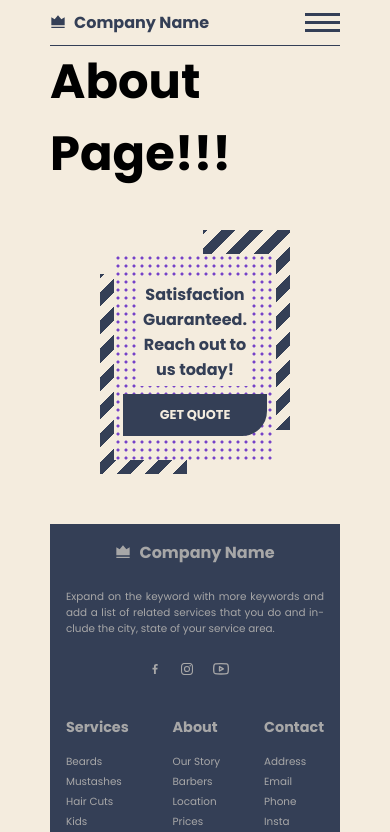
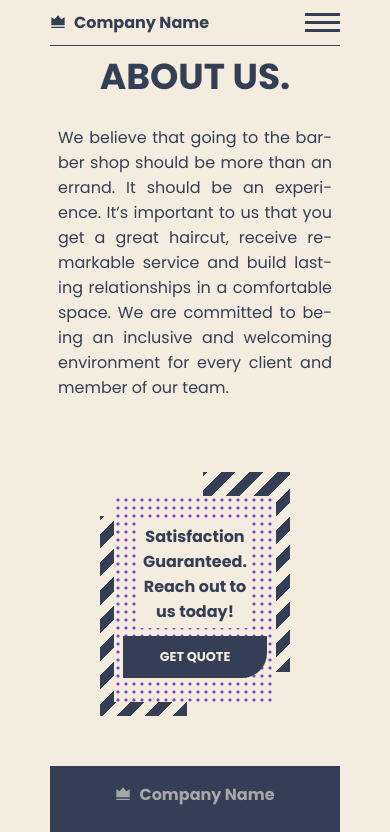
Before and after one commit to ChristianWare/template1, a Next.js app: page /about in a window 390 px wide. Shown: the top 832 px of the page. Built offline with nearby package versions, Linux system fonts and the light colour scheme.

Commit message:
Window Resize Re-render fix

```diff
--- a/components/Footer.js
+++ b/components/Footer.js
@@ -11,10 +11,9 @@
     <section className={styles.footerContainer}>
       <div className={styles.footerTop}>
         <div className={styles.footerTopContent}>
-          <h5>Satisfaction Guaranteed. Reach out to us today!</h5>
+          <h5 lang='en'>Satisfaction Guaranteed. Reach out to us today!</h5>
           <div className={styles.btnContainer}>
             <Button text='Get Quote' href='/' color='primary' btnSz='large' />
-
           </div>
         </div>
         <article className={styles.footerTopContent2}></article>
--- a/components/Navbar.js
+++ b/components/Navbar.js
@@ -16,9 +16,12 @@
     } else {
       body.style.overflow = "auto";
     }
+    const handleResize = () => setIsOpen(false);
+    window.addEventListener('resize', handleResize);
   }, [isOpen]);
 
   return (
+    <>
       <header className={styles.header}>
         <nav className={styles.navbar}>
           <Link href='/'>
@@ -91,6 +94,7 @@
           </span>
         </nav>
       </header>
+    </>
   );
 }
 
--- a/pages/about.js
+++ b/pages/about.js
@@ -2,10 +2,21 @@
 
 function about() {
     return (
-        <div>
-            <h1>About Page!!!</h1>
+      <div className={styles.servicesContainer}>
+        <div className={styles.topContent}>
+          <h1 className={styles.heading}>About Us.</h1>
+          <h5 lang='en'>
+            We believe that going to the barber shop should be more than an
+            errand. It should be an experience. It’s important to us that you
+            get a great haircut, receive remarkable service and build lasting
+            relationships in a comfortable space. We are committed to being an
+            inclusive and welcoming environment for every client and member of
+            our team.
+          </h5>
         </div>
-    )
+        <div className={styles.contentBottom}></div>
+      </div>
+    );
 }
 
 export default about
--- a/styles/Footer.module.css
+++ b/styles/Footer.module.css
@@ -26,6 +26,7 @@
     background-color: var(--accent4);
     padding: 1rem;
     width: 70%;
+    /* hyphens: auto; */
 }
 
 .btnContainer {
--- a/styles/aboutPage.module.css
+++ b/styles/aboutPage.module.css
@@ -0,0 +1,56 @@
+.servicesContainer {
+    display: flex;
+    flex-direction: column;
+    /* gap: 2rem; */
+}
+
+.topContent {
+    padding: 5rem;
+}
+
+.heading {
+    width: 90%;
+    line-height: 1.3;
+    color: var(--accent1);
+    text-transform: uppercase;
+    margin-bottom: 3rem;
+}
+
+.topContent h5 {
+    width: 80%;
+    text-align: justify;
+    hyphens: auto;
+    color: var(--accent1);
+    font-weight: 400;
+    font-size: 2rem;
+    margin-top: 3rem;
+    margin-bottom: 3rem;
+}
+
+@media screen and (max-width: 953px) {
+    .topContent {
+        padding-top: 2rem;
+    }
+
+    .heading {
+        text-align: center;
+        width: 100%;
+    }
+
+    .topContent h5 {
+        text-align: justify;
+        width: 100%;
+    }
+}
+
+@media screen and (max-width: 600px) {
+    .topContent {
+        padding: 1rem;
+    }
+}
+
+@media screen and (max-width: 570px) {
+    .heading {
+        font-size: 4.5rem;
+    }
+}
```
Lines whose indentation alone changed are shown as unchanged.
